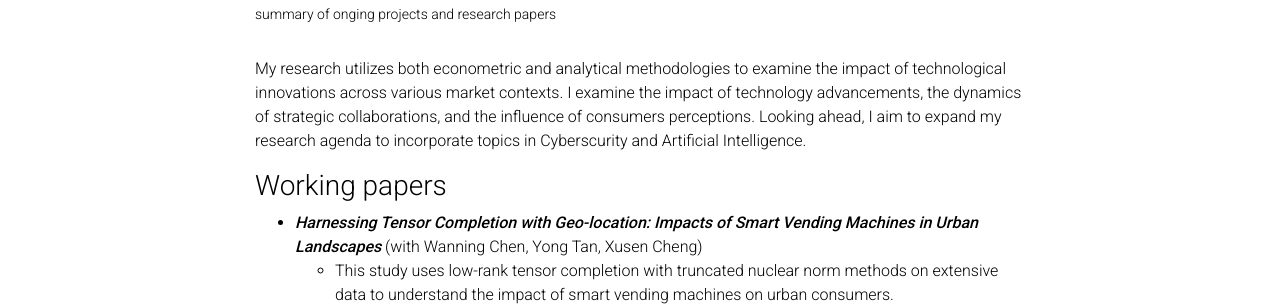
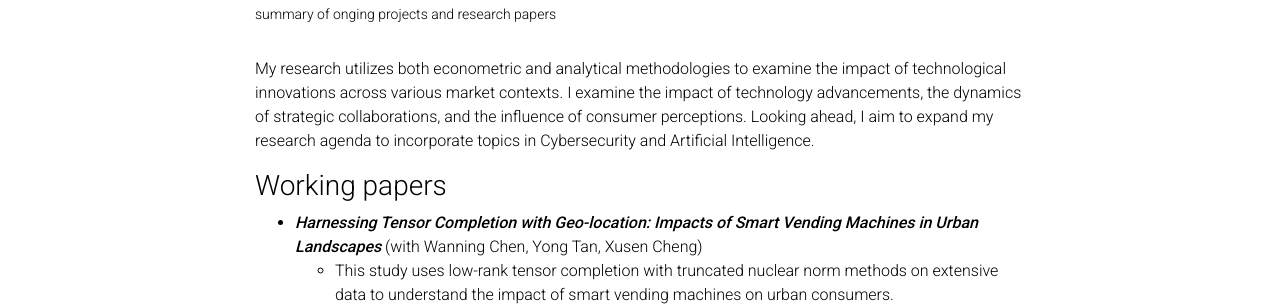
Before and after one commit to MingruiRayZhang/MingruiRayZhang.github.io, a Jekyll site: the page built from _pages/research.md, in a window 1280 px wide and 1303 px high. Shown: the part 157-463 px from the top of the window. Built offline with Jekyll 4.4.1, drawn with Linux system fonts in a browser that asks for light colours; comment, search, counter and statistics services are not loaded; a style sheet for code colours, icons or effects is not loaded.

Commit message:
Update research.md

```diff
--- a/_pages/research.md
+++ b/_pages/research.md
@@ -7,7 +7,7 @@ nav: true
 nav_order: 2
 ---
 
-My research utilizes both econometric and analytical methodologies to examine the impact of technological innovations across various market contexts. I examine the impact of technology advancements, the dynamics of strategic collaborations, and the influence of consumers perceptions. Looking ahead, I aim to expand my research agenda to incorporate topics in Cyberscurity and Artificial Intelligence.
+My research utilizes both econometric and analytical methodologies to examine the impact of technological innovations across various market contexts. I examine the impact of technology advancements, the dynamics of strategic collaborations, and the influence of consumer perceptions. Looking ahead, I aim to expand my research agenda to incorporate topics in Cybersecurity and Artificial Intelligence.
 
 ### Working papers
 
```
